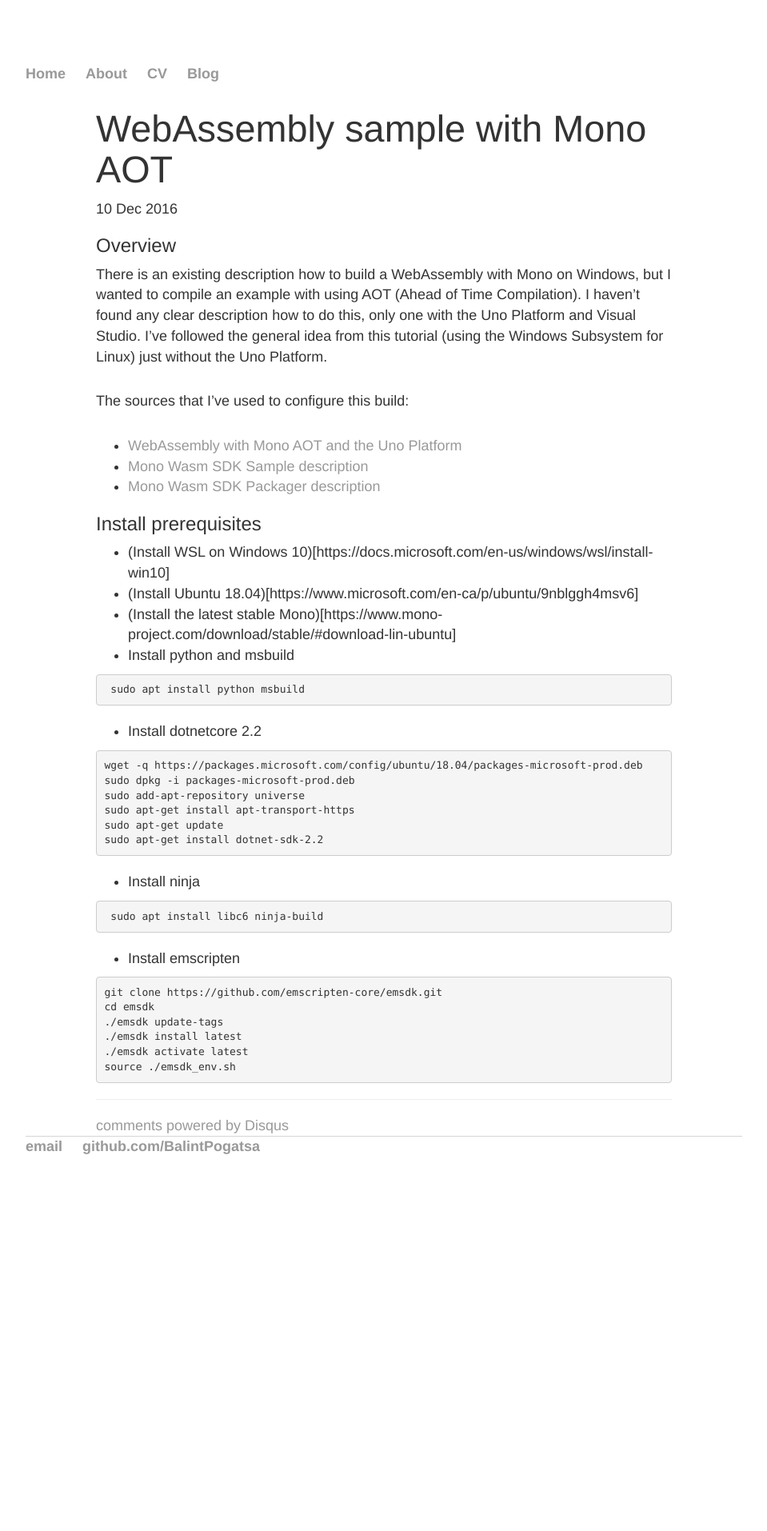
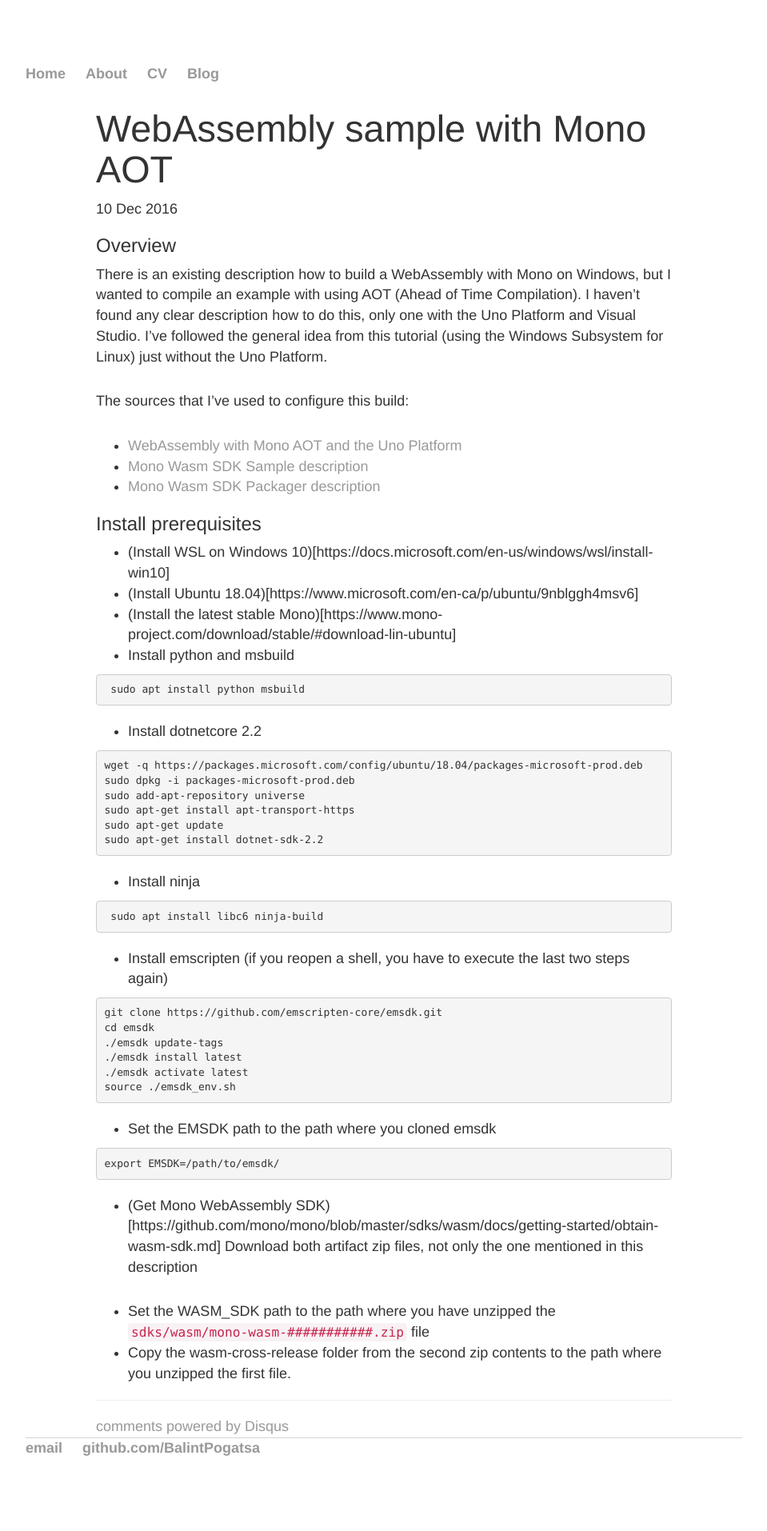
Before and after one commit to BalintPogatsa/BalintPogatsa.github.io, a Jekyll site: the page built from _posts/2019-05-05-webassembly-mono-aot-example.md, in a window 1280 px wide. Shown: the whole page at 80% size, without its empty margins (160-1119 px from the left). Built offline with Jekyll 4.4.1, drawn with Linux system fonts in a browser that asks for light colours; comment, search, counter and statistics services are not loaded; before the commit the page ends 1537 px from its top, so only the background shows below that.

Commit message:
Update 2019-05-05-webassembly-mono-aot-example.md

````diff
--- a/_posts/2019-05-05-webassembly-mono-aot-example.md
+++ b/_posts/2019-05-05-webassembly-mono-aot-example.md
@@ -43,7 +43,7 @@ sudo apt-get install dotnet-sdk-2.2
  sudo apt install libc6 ninja-build
  ```
 
- - Install emscripten
+ - Install emscripten (if you reopen a shell, you have to execute the last two steps again)
 
  ```
 git clone https://github.com/emscripten-core/emsdk.git
@@ -53,3 +53,15 @@ cd emsdk
 ./emsdk activate latest
 source ./emsdk_env.sh
  ```
+
+- Set the EMSDK path to the path where you cloned emsdk
+
+```
+export EMSDK=/path/to/emsdk/
+```
+
+- (Get Mono WebAssembly SDK)[https://github.com/mono/mono/blob/master/sdks/wasm/docs/getting-started/obtain-wasm-sdk.md]
+Download both artifact zip files, not only the one mentioned in this description
+
+- Set the WASM_SDK path to the path where you have unzipped the ```sdks/wasm/mono-wasm-###########.zip``` file
+- Copy the wasm-cross-release folder from the second zip contents to the path where you unzipped the first file.
````
